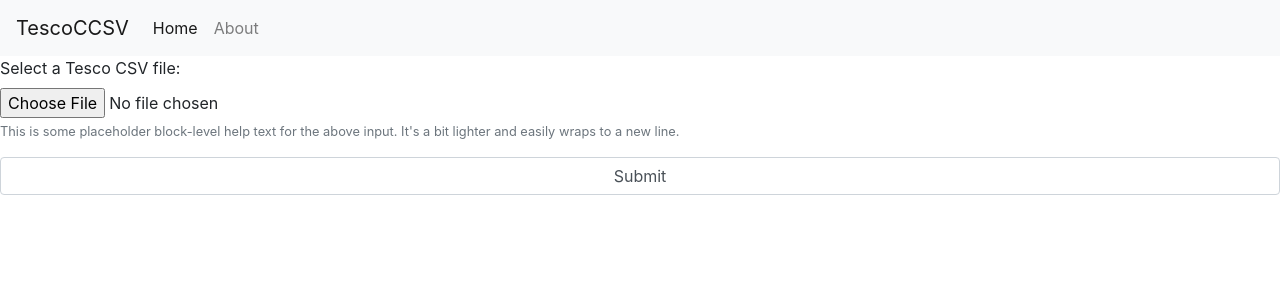
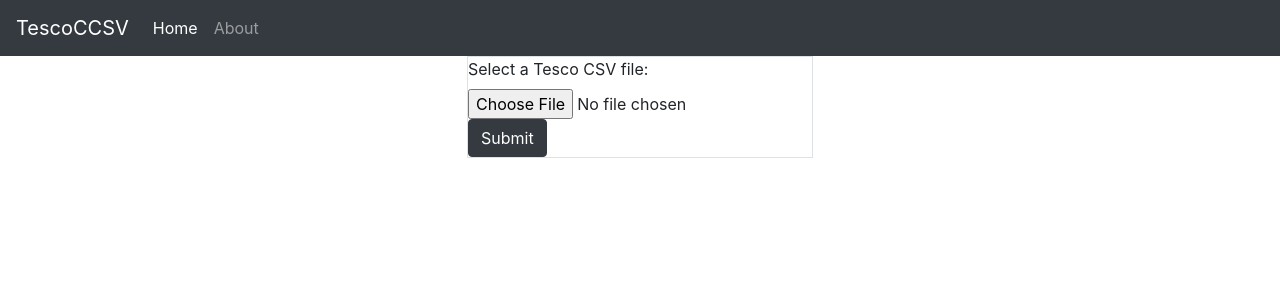
Before and after one commit to zakcng/webTecsoCCSV, a Flask app: page / in a window 1280 px wide. Shown: the top 300 px of the page. Run offline with Flask 2, Linux system fonts and the light colour scheme; some libraries are stand-ins or nearby versions.

Commit message:
Styling changes

```diff
--- a/app.py
+++ b/app.py
@@ -2,6 +2,8 @@ from flask import Flask, make_response, request, render_template
 import io
 import csv
 import collections
+
+# https://github.com/twbs/bootstrap/issues/20813
 
 app = Flask(__name__)
 
--- a/templates/home.html
+++ b/templates/home.html
@@ -1,3 +1,4 @@
+
 {% extends 'layout.html' %}
 
 
@@ -5,18 +6,15 @@
 {% block body %}
 
 
- <form action="/results" method="post" enctype="multipart/form-data">
-        <div class="form-group">
+    <form action="/results" method="post" enctype="multipart/form-data">
+        <div class="form-group border">
             <label for="exampleInputFile">Select a Tesco CSV file:</label>
-            <input type="file" name="data_file" class="form-control-file" id="exampleInputFile" aria-describedby="fileHelp">
-            <small id="fileHelp" class="form-text text-muted">This is some placeholder block-level help text for the
-                above input. It's a bit lighter and easily wraps to a new line.
-            </small>
-        </div>
-        <div class="form-group">
-            <input type="submit" class="form-control" id="usr">
-        </div>
+            <input type="file" name="data_file" class="form-control-file">
 
- </form>
+
+      <button type="submit" class="btn btn-dark">Submit</button>
+            </div>
+
+
     </form>
 {% endblock %}
--- a/templates/includes/_navbar.html
+++ b/templates/includes/_navbar.html
@@ -1,4 +1,4 @@
-<nav class="navbar navbar-expand-lg navbar-light bg-light">
+<nav class="navbar navbar-expand-lg navbar-dark bg-dark">
   <a class="navbar-brand" href="#">TescoCCSV</a>
   <button class="navbar-toggler" type="button" data-toggle="collapse" data-target="#navbarNav" aria-controls="navbarNav" aria-expanded="false" aria-label="Toggle navigation">
     <span class="navbar-toggler-icon"></span>
@@ -6,10 +6,10 @@
   <div class="collapse navbar-collapse" id="navbarNav">
     <ul class="navbar-nav">
       <li class="nav-item active">
-        <a class="nav-link" href="#">Home <span class="sr-only">(current)</span></a>
+        <a class="nav-link" href="/">Home <span class="sr-only">(current)</span></a>
       </li>
       <li class="nav-item">
-        <a class="nav-link" href="#/about.html">About</a>
+        <a class="nav-link" href="/about">About</a>
       </li>
     </ul>
   </div>
--- a/templates/layout.html
+++ b/templates/layout.html
@@ -11,11 +11,13 @@
 </head>
 <body>
 {% include 'includes/_navbar.html' %}
+<div class="mx-3 row align-items-center justify-content-center">
 
 {% block body %}{% endblock %}
 
 <script src="https://code.jquery.com/jquery-3.2.1.slim.min.js" integrity="sha384-KJ3o2DKtIkvYIK3UENzmM7KCkRr/rE9/Qpg6aAZGJwFDMVNA/GpGFF93hXpG5KkN" crossorigin="anonymous"></script>
 <script src="https://cdnjs.cloudflare.com/ajax/libs/popper.js/1.12.9/umd/popper.min.js" integrity="sha384-ApNbgh9B+Y1QKtv3Rn7W3mgPxhU9K/ScQsAP7hUibX39j7fakFPskvXusvfa0b4Q" crossorigin="anonymous"></script>
 <script src="https://maxcdn.bootstrapcdn.com/bootstrap/4.0.0/js/bootstrap.min.js" integrity="sha384-JZR6Spejh4U02d8jOt6vLEHfe/JQGiRRSQQxSfFWpi1MquVdAyjUar5+76PVCmYl" crossorigin="anonymous"></script>
+</div>
 </body>
 </html>
```
